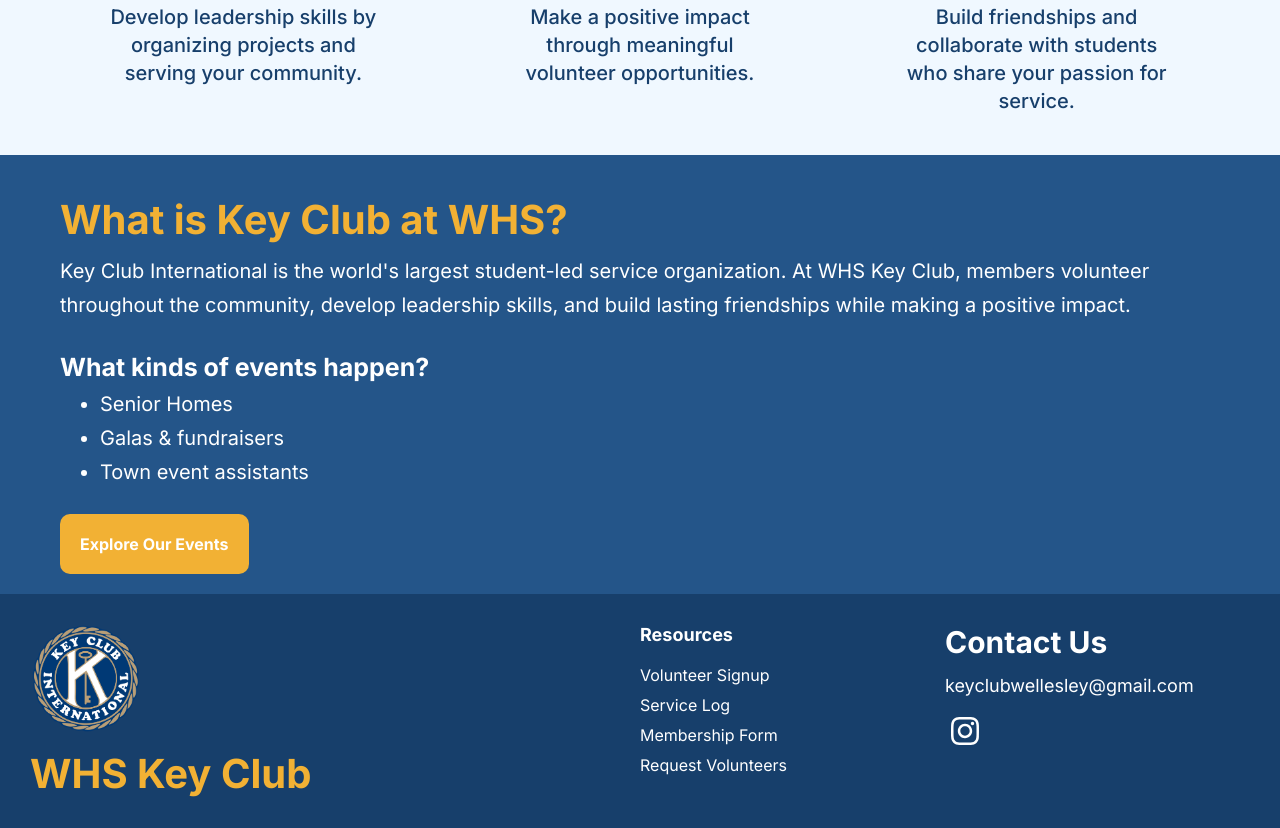
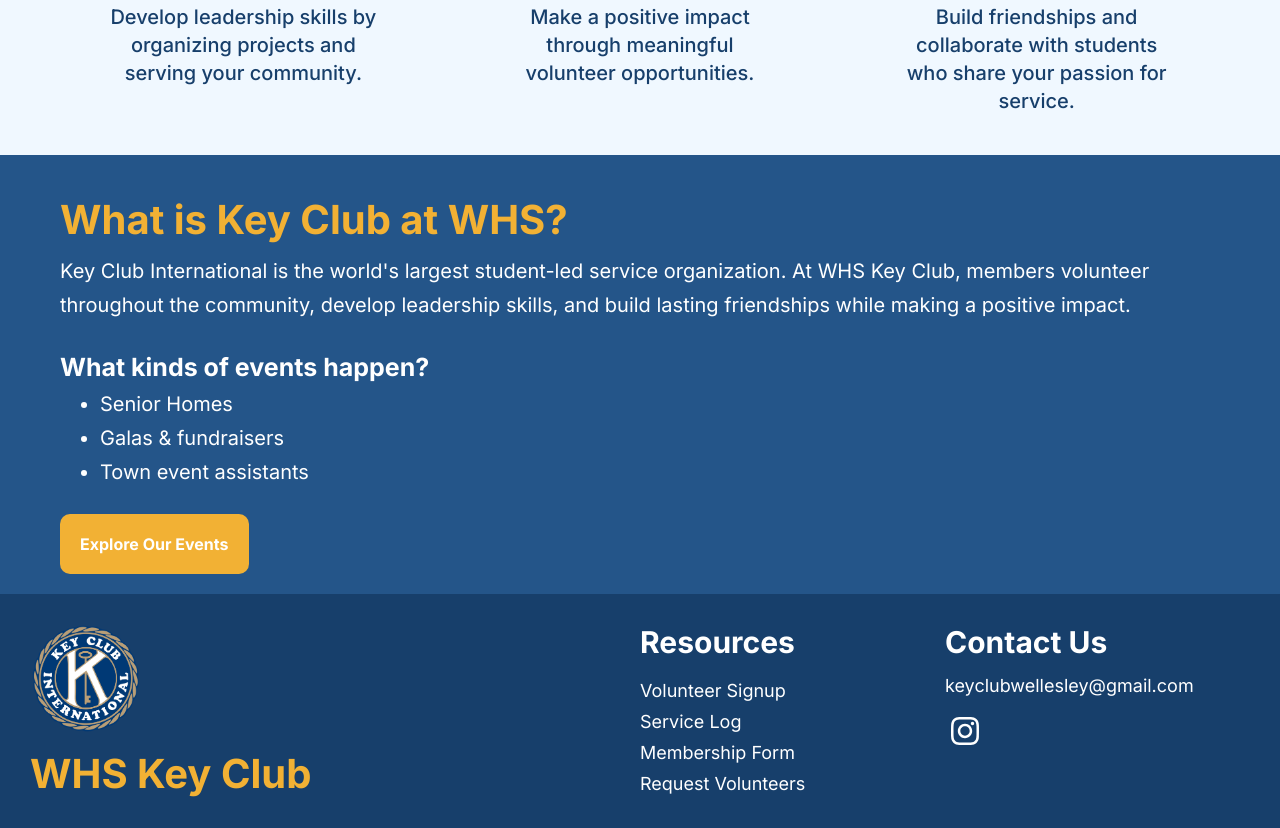
Before and after one commit to maggieli075-ctrl/key-club-whs, a plain HTML site: page index.html in a window 1280 px wide. Shown: the part 860-1688 px from the top of the page. Drawn offline with Linux system fonts and the light colour scheme.

Commit message:
Update keyclub.css

```diff
--- a/keyclub.css
+++ b/keyclub.css
@@ -578,6 +578,10 @@ body
 {
     font-size: 30px;
     color:white;
+}
+
+.resources a
+{
     font-size: 18px;
 }
 
```
